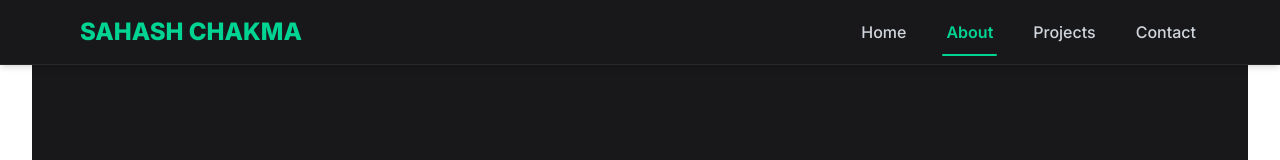
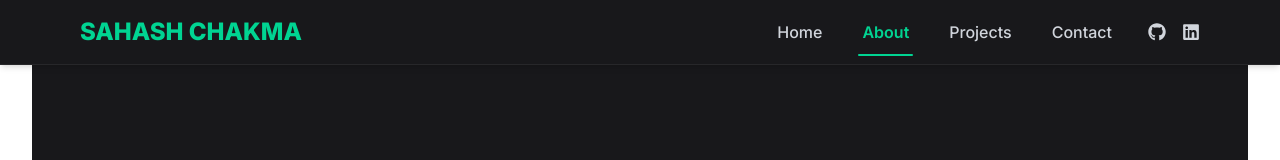
Before and after one commit to sahashChakma1/next.js-portfolio-web-, a Next.js app: page /about in a window 1280 px wide. Shown: the top 160 px of the page. Built offline with nearby package versions, Linux system fonts and the light colour scheme.

Commit message:
Added changes

```diff
--- a/src/app/about/page.tsx
+++ b/src/app/about/page.tsx
@@ -18,7 +18,7 @@ export default function AboutPage() {
           {/* Left: Image */}
           <div className="w-full md:w-1/2">
             <Image
-              src="/images/home/my_pic.jpg"
+              src="/images/home/my_pic.png"
               alt="Sahash Chakma Portrait"
               width={600}
               height={400}
--- a/src/app/contact/page.tsx
+++ b/src/app/contact/page.tsx
@@ -23,7 +23,7 @@ export default function ContactPage() {
         setStatus("Something went wrong. Please try again.");
       }
     } catch (error) {
-      setStatus("Something went wrong. Please try again.");
+      setStatus("Thank you for your message! We'll get back to you soon.");
     }
   }
 
@@ -160,6 +160,17 @@ export default function ContactPage() {
       />
     </div>
 
+    {/* Message textarea */}
+    <div className="px-4 sm:px-0">
+      <textarea
+        name="message"
+        placeholder="Your message"
+        rows={5}
+        className="w-full px-3 py-2 rounded-lg border border-zinc-600 bg-zinc-700 text-zinc-100 placeholder-zinc-400 focus:outline-none focus:ring-2 focus:ring-teal-400 transition text-sm sm:text-base resize-none"
+        required
+      />
+    </div>
+
     {/* Submit button */}
     <div className="px-4 sm:px-0 text-center">
       <button
@@ -175,6 +186,7 @@ export default function ContactPage() {
   </form>
 </section>
 
+
       </main>
     </div>
   );
--- a/src/app/page.tsx
+++ b/src/app/page.tsx
@@ -23,12 +23,12 @@ const socialLinks = [
     ),
   },
   {
-    href: 'https://yourwebsite.com',
-    label: 'Portfolio',
-    icon: (
-      <FaGlobe className="w-6 h-6 sm:w-8 sm:h-8 text-purple-400 hover:text-purple-300 transition-transform duration-300" />
-    ),
-  },
+  href: 'https://sahash-portfolio.vercel.app',
+  label: 'Portfolio',
+  icon: (
+    <FaGlobe className="w-6 h-6 sm:w-8 sm:h-8 text-purple-400 hover:text-purple-300 transition-transform duration-300" />
+  )
+},
 ];
 
 export default function Home() {
@@ -71,8 +71,9 @@ export default function Home() {
 <div className="mt-8 text-slate-300 text-sm sm:text-base text-center max-w-md">
   I also have a separate portfolio focused on my{" "}
   <span className="text-purple-400 font-medium">Game Development</span> work.
-  If you'd like to check that out, you can click the GLOBE icon below.
+  It's still a work in progress, but if you'd like a sneak peek, click the GLOBE icon below.
 </div>
+
 
       {/* Social Icons */}
 <div className="mt-6 flex items-center gap-6">
--- a/src/components/Navbar.tsx
+++ b/src/components/Navbar.tsx
@@ -4,6 +4,7 @@ import Link from 'next/link'
 import { usePathname } from 'next/navigation'
 import { useState } from 'react'
 import { motion, AnimatePresence } from 'framer-motion'
+import { FaGithub, FaLinkedin } from 'react-icons/fa'
 
 const links = [
   { href: '/', label: 'Home' },
@@ -16,13 +17,11 @@ export default function Navbar() {
   const pathname = usePathname()
   const [isMenuOpen, setMenuOpen] = useState(false)
 
-  // Animate variants for mobile menu
   const menuVariants = {
     hidden: { height: 0, opacity: 0, transition: { duration: 0.3, ease: 'easeInOut' } },
     visible: { height: 'auto', opacity: 1, transition: { duration: 0.3, ease: 'easeInOut' } },
   }
 
-  // Animate variants for active underline
   const underlineVariants = {
     hidden: { width: 0, opacity: 0 },
     visible: { width: '100%', opacity: 1 },
@@ -31,7 +30,7 @@ export default function Navbar() {
   return (
     <nav className="w-full bg-zinc-900 border-b border-zinc-800 sticky top-0 z-50 shadow-md">
       <div className="max-w-6xl mx-auto px-4 py-3 flex justify-between items-center">
-        {/* Logo / Brand */}
+        {/* Logo */}
         <Link
           href="/"
           className="text-2xl font-extrabold text-emerald-400 hover:text-emerald-500 transition"
@@ -40,8 +39,9 @@ export default function Navbar() {
           SAHASH CHAKMA
         </Link>
 
-        {/* Desktop Menu */}
-        <ul className="hidden md:flex gap-8 font-medium">
+        {/* Desktop Nav */}
+        <div className="hidden md:flex items-center gap-8">
+          <ul className="flex gap-8 font-medium">
             {links.map(({ href, label }) => {
               const isActive = pathname === href
               return (
@@ -50,16 +50,11 @@ export default function Navbar() {
                     href={href}
                     className={`
                       inline-block px-1 py-2 transition-colors duration-200
-                    ${
-                      isActive
-                        ? 'text-emerald-400 font-semibold'
-                        : 'text-gray-300 hover:text-emerald-400'
-                    }
+                      ${isActive ? 'text-emerald-400 font-semibold' : 'text-gray-300 hover:text-emerald-400'}
                     `}
                     aria-current={isActive ? 'page' : undefined}
                   >
                     {label}
-                  {/* Animate underline */}
                     <AnimatePresence>
                       {isActive && (
                         <motion.span
@@ -78,7 +73,30 @@ export default function Navbar() {
             })}
           </ul>
 
-        {/* Mobile Menu Button */}
+          {/* Social Links */}
+          <div className="flex gap-4 items-center">
+            <a
+              href="https://github.com/sahashChakma1"
+              target="_blank"
+              rel="noopener noreferrer"
+              className="text-gray-300 hover:text-emerald-400 transition text-lg"
+              aria-label="GitHub"
+            >
+              <FaGithub />
+            </a>
+            <a
+              href="https://www.linkedin.com/in/sahash-chakma/"
+              target="_blank"
+              rel="noopener noreferrer"
+              className="text-gray-300 hover:text-emerald-400 transition text-lg"
+              aria-label="LinkedIn"
+            >
+              <FaLinkedin />
+            </a>
+          </div>
+        </div>
+
+        {/* Mobile Menu Toggle */}
         <button
           onClick={() => setMenuOpen(!isMenuOpen)}
           className="md:hidden focus:outline-none focus:ring-2 focus:ring-emerald-400 rounded"
@@ -94,19 +112,9 @@ export default function Navbar() {
             xmlns="http://www.w3.org/2000/svg"
           >
             {isMenuOpen ? (
-              <path
-                strokeLinecap="round"
-                strokeLinejoin="round"
-                strokeWidth={2}
-                d="M6 18L18 6M6 6l12 12"
-              />
+              <path strokeLinecap="round" strokeLinejoin="round" strokeWidth={2} d="M6 18L18 6M6 6l12 12" />
             ) : (
-              <path
-                strokeLinecap="round"
-                strokeLinejoin="round"
-                strokeWidth={2}
-                d="M4 6h16M4 12h16M4 18h16"
-              />
+              <path strokeLinecap="round" strokeLinejoin="round" strokeWidth={2} d="M4 6h16M4 12h16M4 18h16" />
             )}
           </svg>
         </button>
@@ -131,14 +139,11 @@ export default function Navbar() {
              <Link
                 href={href}
                 className={`
-                      block px-6 py-3 transition-colors duration-150
-                      ${
-                        isActive
-                          ? 'bg-emerald-500 bg-opacity-20 text-emerald-400 font-semibold'
-                          : 'text-gray-300 hover:bg-emerald-500 hover:bg-opacity-20 hover:text-emerald-400'
-                      }
+                  relative block px-6 py-4 pl-6 text-lg font-semibold transition-colors duration-200 rounded
+                  ${isActive
+                    ? 'text-white before:content-[""] before:absolute before:left-0 before:top-1 before:bottom-1 before:w-1.5 before:bg-emerald-400'
+                    : 'text-gray-300 hover:text-white'}
                 `}
-                    aria-current={isActive ? 'page' : undefined}
                 onClick={() => setMenuOpen(false)}
               >
                 {label}
@@ -146,6 +151,28 @@ export default function Navbar() {
                 </li>
               )
             })}
+
+            {/* Mobile Social Icons */}
+            <li className="flex items-center justify-center gap-6 px-6 py-4 border-t border-zinc-800">
+              <a
+                href="https://github.com/sahashChakma1"
+                target="_blank"
+                rel="noopener noreferrer"
+                className="text-gray-300 hover:text-emerald-400 text-xl"
+                aria-label="GitHub"
+              >
+                <FaGithub />
+              </a>
+              <a
+                href="https://www.linkedin.com/in/sahash-chakma/"
+                target="_blank"
+                rel="noopener noreferrer"
+                className="text-gray-300 hover:text-emerald-400 text-xl"
+                aria-label="LinkedIn"
+              >
+                <FaLinkedin />
+              </a>
+            </li>
           </motion.ul>
         )}
       </AnimatePresence>
```
Also changed, not shown: 1 other file (tests, documents, lock files or other folders). Lines whose indentation alone changed are shown as unchanged.
